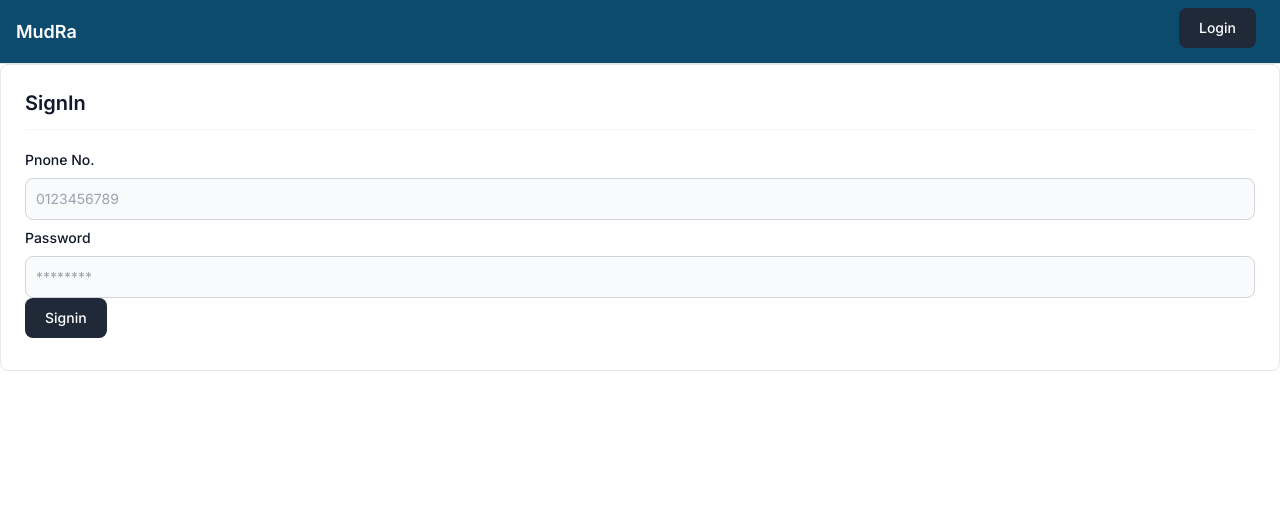
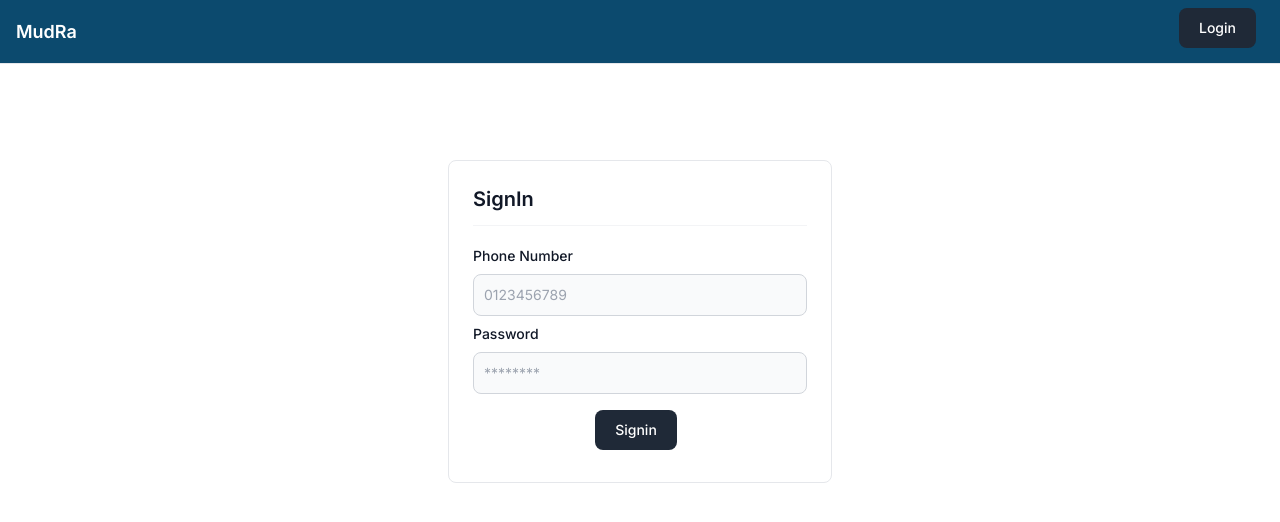
Before and after one commit to lavanshu-ai/monorepo, a Next.js app in the folder apps/user-app/: page /signIn in a window 1280 px wide. Shown: the top 522 px of the page. Built offline with nearby package versions, Linux system fonts and the light colour scheme; no server answers.

Commit message:
ui improved

```diff
--- a/apps/user-app/components/SignInCard.tsx
+++ b/apps/user-app/components/SignInCard.tsx
@@ -40,14 +40,19 @@ export const SignInCard=()=>{
         }
 
      }
-    return <Card title="SignIn">
-        <div>
-            <Textinput label="Pnone No." placeholder="0123456789" onChange={(e)=>handelPhoneChange(e)}></Textinput>
-            <Textinput label="Password" placeholder="********" onChange={(p)=>{handelPasswordChange(p)}}></Textinput>
-        </div>
-        <div>
+    return <div className="flex justify-center pt-24">
+           <div className="w-full max-w-sm">
+         <Card title="SignIn"  >
+        <div className="">
+            <Textinput label="Phone Number" placeholder="0123456789" onChange={(e)=>handelPhoneChange(e)}></Textinput> </div>
+           <div>
+            <Textinput label="Password" placeholder="********" onChange={(p)=>{handelPasswordChange(p)}}></Textinput></div>
+
+        <div className="flex justify-center pt-4">
             <Button onClick={()=>handelSubmit()
             }>Signin</Button>
         </div>
-    </Card>
-}
+
+    </Card></div>
+    </div>
+    }
```
